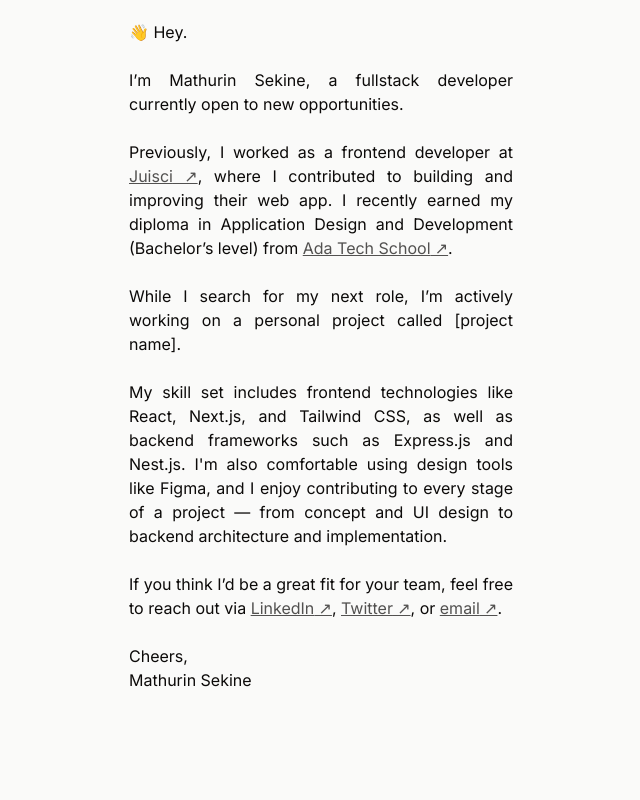
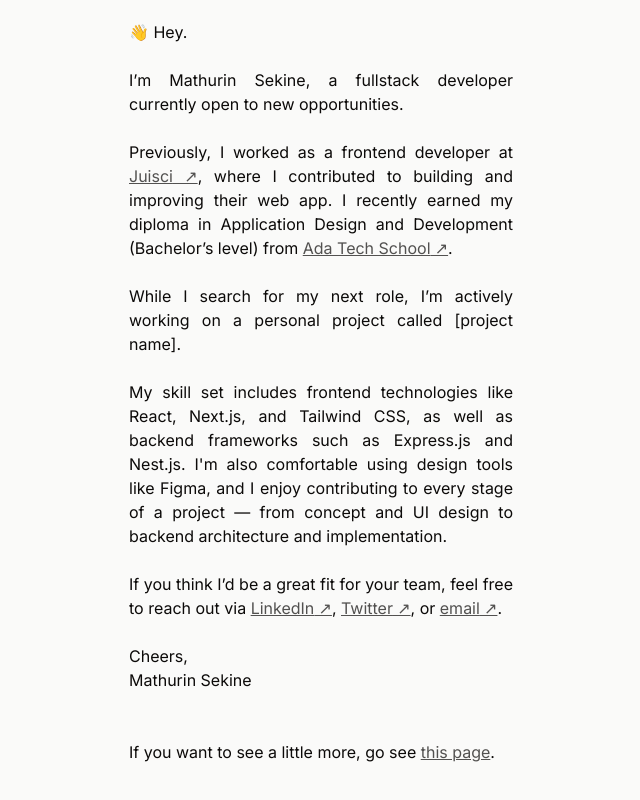
Before and after one commit to lemathurin/portfolio, a Next.js app: page /en in a window 1280 px wide. Shown: the part 252-1052 px from the top of the page, without its empty margins (319-959 px from the left). Before the commit the page ends 980 px from the top, so only its background shows below. Built offline with nearby package versions, Linux system fonts and the light colour scheme; a web font is replaced by a local one.

Commit message:
Link to canvas page

```diff
--- a/messages/en.json
+++ b/messages/en.json
@@ -13,6 +13,7 @@
     "skills": "My skill set includes frontend technologies like React, Next.js, and Tailwind CSS, as well as backend frameworks such as Express.js and Nest.js. I'm also comfortable using design tools like Figma, and I enjoy contributing to every stage of a project — from concept and UI design to backend architecture and implementation.",
     "contact": "If you think I’d be a great fit for your team, feel free to reach out via <linkedin>LinkedIn</linkedin>, <twitter>Twitter</twitter>, or <mailto>email</mailto>.",
     "closing": "Cheers,",
-    "signature": "Mathurin Sekine"
+    "signature": "Mathurin Sekine",
+    "more": "If you want to see a little more, go see <canvas>this page</canvas>."
   }
 }
--- a/messages/fr.json
+++ b/messages/fr.json
@@ -13,6 +13,7 @@
     "skills": "Je maîtrise des technologies frontend comme React, Next.js et Tailwind CSS, ainsi que des frameworks backend tels qu’Express.js et Nest.js. Je suis également à l’aise avec des outils de design comme Figma, et j’aime m’impliquer dans toutes les étapes d’un projet — de la conception à l’architecture backend, en passant par le design d’interface.",
     "contact": "Si vous pensez que je pourrais être un bon ajout à votre équipe, n’hésitez pas à me contacter via <linkedin>LinkedIn</linkedin>, <twitter>Twitter</twitter> ou par <mailto>email</mailto>.",
     "closing": "Bonne journée,",
-    "signature": "Mathurin Sekine"
+    "signature": "Mathurin Sekine",
+    "more": "Si vous voulez en voir un peu plus, allez voir <canvas>cette page</canvas>."
   }
 }
--- a/src/app/[locale]/page.tsx
+++ b/src/app/[locale]/page.tsx
@@ -3,6 +3,7 @@ import { useTranslations } from "next-intl";
 import Clock from "@/components/Clock";
 import LanguageToggle from "@/components/LanguageToggle";
 import Link from "next/link";
+import { Link as I18nLink } from "@/i18n/navigation";
 
 export default function Home() {
   const t = useTranslations();
@@ -78,6 +79,13 @@ export default function Home() {
           <br />
           <p>{t("intro.closing")}</p>
           <p>{t("intro.signature")}</p>
+          <br />
+          <br />
+          <p>
+            {t.rich("intro.more", {
+              canvas: (chunks) => <I18nLink href="/canvas">{chunks}</I18nLink>,
+            })}
+          </p>
         </section>
       </article>
     </main>
```
